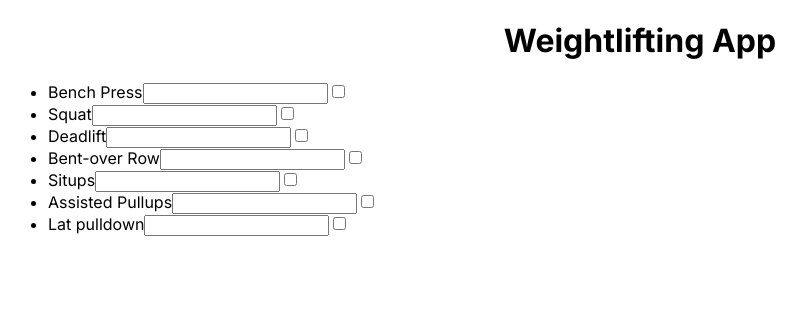
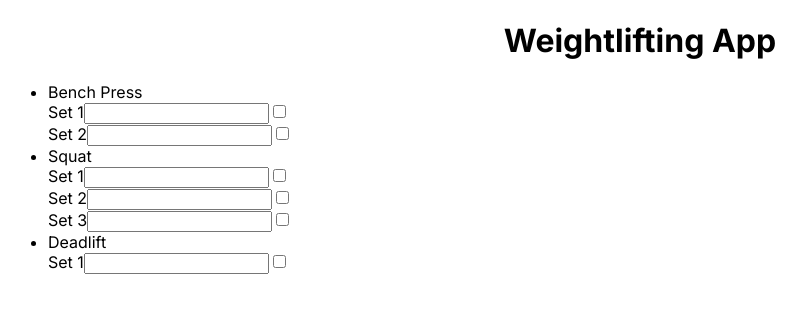
Before and after one commit to pmanal1/weightlifting-app, a Next.js app: page / in a window 1280 px wide. Shown: the top 312 px of the page, without its empty margins (0-807 px from the left). Built offline with nearby package versions, Linux system fonts and the light colour scheme.

Commit message:
Extracts data to separate file and adds workout sets

```diff
--- /dev/null
+++ b/src/app/data.ts
@@ -0,0 +1,15 @@
+type Workout = {
+    name: string // name of the workout
+    sets: number // number of sets
+}
+
+export var pauloWorkout: Workout[] = [{
+    "name": "Bench Press",
+    "sets": 2
+}, {
+    "name": "Squat",
+    "sets": 3
+}, {
+    "name": "Deadlift",
+    "sets": 1
+}]
--- a/src/app/page.tsx
+++ b/src/app/page.tsx
@@ -1,126 +1,27 @@
 import Image from "next/image";
+import { pauloWorkout } from "./data";
 
-const exercises = ["Bench Press", "Squat", "Deadlift", "Bent-over Row", "Situps", "Assisted Pullups", "Lat pulldown"]
+var setsArray: number[];
 
 export default function Home() {
   return (
-    // <main className="flex min-h-screen flex-col items-center justify-between p-24">
-    //   <div className="z-10 w-full max-w-5xl items-center justify-between font-mono text-sm lg:flex">
-    //     <p className="fixed left-0 top-0 flex w-full justify-center border-b border-gray-300 bg-gradient-to-b from-zinc-200 pb-6 pt-8 backdrop-blur-2xl dark:border-neutral-800 dark:bg-zinc-800/30 dark:from-inherit lg:static lg:w-auto  lg:rounded-xl lg:border lg:bg-gray-200 lg:p-4 lg:dark:bg-zinc-800/30">
-    //       Get started by editing&nbsp;
-    //       <code className="font-mono font-bold">src/app/page.tsx</code>
-    //     </p>
-    //     <div className="fixed bottom-0 left-0 flex h-48 w-full items-end justify-center bg-gradient-to-t from-white via-white dark:from-black dark:via-black lg:static lg:size-auto lg:bg-none">
-    //       <a
-    //         className="pointer-events-none flex place-items-center gap-2 p-8 lg:pointer-events-auto lg:p-0"
-    //         href="https://vercel.com?utm_source=create-next-app&utm_medium=appdir-template&utm_campaign=create-next-app"
-    //         target="_blank"
-    //         rel="noopener noreferrer"
-    //       >
-    //         By{" "}
-    //         <Image
-    //           src="/vercel.svg"
-    //           alt="Vercel Logo"
-    //           className="dark:invert"
-    //           width={100}
-    //           height={24}
-    //           priority
-    //         />
-    //       </a>
-    //     </div>
-    //   </div>
-
-    //   <div className="relative z-[-1] flex place-items-center before:absolute before:h-[300px] before:w-full before:-translate-x-1/2 before:rounded-full before:bg-gradient-radial before:from-white before:to-transparent before:blur-2xl before:content-[''] after:absolute after:-z-20 after:h-[180px] after:w-full after:translate-x-1/3 after:bg-gradient-conic after:from-sky-200 after:via-blue-200 after:blur-2xl after:content-[''] before:dark:bg-gradient-to-br before:dark:from-transparent before:dark:to-blue-700 before:dark:opacity-10 after:dark:from-sky-900 after:dark:via-[#0141ff] after:dark:opacity-40 sm:before:w-[480px] sm:after:w-[240px] before:lg:h-[360px]">
-    //     <Image
-    //       className="relative dark:drop-shadow-[0_0_0.3rem_#ffffff70] dark:invert"
-    //       src="/next.svg"
-    //       alt="Next.js Logo"
-    //       width={180}
-    //       height={37}
-    //       priority
-    //     />
-    //   </div>
-
-    //   <div className="mb-32 grid text-center lg:mb-0 lg:w-full lg:max-w-5xl lg:grid-cols-4 lg:text-left">
-    //     <a
-    //       href="https://nextjs.org/docs?utm_source=create-next-app&utm_medium=appdir-template&utm_campaign=create-next-app"
-    //       className="group rounded-lg border border-transparent px-5 py-4 transition-colors hover:border-gray-300 hover:bg-gray-100 hover:dark:border-neutral-700 hover:dark:bg-neutral-800/30"
-    //       target="_blank"
-    //       rel="noopener noreferrer"
-    //     >
-    //       <h2 className="mb-3 text-2xl font-semibold">
-    //         Docs{" "}
-    //         <span className="inline-block transition-transform group-hover:translate-x-1 motion-reduce:transform-none">
-    //           -&gt;
-    //         </span>
-    //       </h2>
-    //       <p className="m-0 max-w-[30ch] text-sm opacity-50">
-    //         Find in-depth information about Next.js features and API.
-    //       </p>
-    //     </a>
-
-    //     <a
-    //       href="https://nextjs.org/learn?utm_source=create-next-app&utm_medium=appdir-template-tw&utm_campaign=create-next-app"
-    //       className="group rounded-lg border border-transparent px-5 py-4 transition-colors hover:border-gray-300 hover:bg-gray-100 hover:dark:border-neutral-700 hover:dark:bg-neutral-800/30"
-    //       target="_blank"
-    //       rel="noopener noreferrer"
-    //     >
-    //       <h2 className="mb-3 text-2xl font-semibold">
-    //         Learn{" "}
-    //         <span className="inline-block transition-transform group-hover:translate-x-1 motion-reduce:transform-none">
-    //           -&gt;
-    //         </span>
-    //       </h2>
-    //       <p className="m-0 max-w-[30ch] text-sm opacity-50">
-    //         Learn about Next.js in an interactive course with&nbsp;quizzes!
-    //       </p>
-    //     </a>
-
-    //     <a
-    //       href="https://vercel.com/templates?framework=next.js&utm_source=create-next-app&utm_medium=appdir-template&utm_campaign=create-next-app"
-    //       className="group rounded-lg border border-transparent px-5 py-4 transition-colors hover:border-gray-300 hover:bg-gray-100 hover:dark:border-neutral-700 hover:dark:bg-neutral-800/30"
-    //       target="_blank"
-    //       rel="noopener noreferrer"
-    //     >
-    //       <h2 className="mb-3 text-2xl font-semibold">
-    //         Templates{" "}
-    //         <span className="inline-block transition-transform group-hover:translate-x-1 motion-reduce:transform-none">
-    //           -&gt;
-    //         </span>
-    //       </h2>
-    //       <p className="m-0 max-w-[30ch] text-sm opacity-50">
-    //         Explore starter templates for Next.js.
-    //       </p>
-    //     </a>
-
-    //     <a
-    //       href="https://vercel.com/new?utm_source=create-next-app&utm_medium=appdir-template&utm_campaign=create-next-app"
-    //       className="group rounded-lg border border-transparent px-5 py-4 transition-colors hover:border-gray-300 hover:bg-gray-100 hover:dark:border-neutral-700 hover:dark:bg-neutral-800/30"
-    //       target="_blank"
-    //       rel="noopener noreferrer"
-    //     >
-    //       <h2 className="mb-3 text-2xl font-semibold">
-    //         Deploy{" "}
-    //         <span className="inline-block transition-transform group-hover:translate-x-1 motion-reduce:transform-none">
-    //           -&gt;
-    //         </span>
-    //       </h2>
-    //       <p className="m-0 max-w-[30ch] text-balance text-sm opacity-50">
-    //         Instantly deploy your Next.js site to a shareable URL with Vercel.
-    //       </p>
-    //     </a>
-    //   </div>
-    // </main>
     <main>
       <h1>Weightlifting App</h1>
       <ul>
-        {exercises.map(exercise => (
-          <li>
-            {exercise}
-            <input></input>
-            <input type="checkbox"></input>
+        {pauloWorkout.map((exercise, exerciseIndex) => {
+          setsArray = Array.from({length: exercise.sets});
+          return (
+          <li key={exerciseIndex}>
+            {exercise.name}
+            {setsArray.map((_, setIndex) => (
+              <div key={setIndex}>
+                Set {setIndex + 1}
+                <input></input>
+                <input type="checkbox"></input>
+              </div>
+            ))}
           </li>
-        ))}
+        )})}
       </ul>
 
     </main>
```
